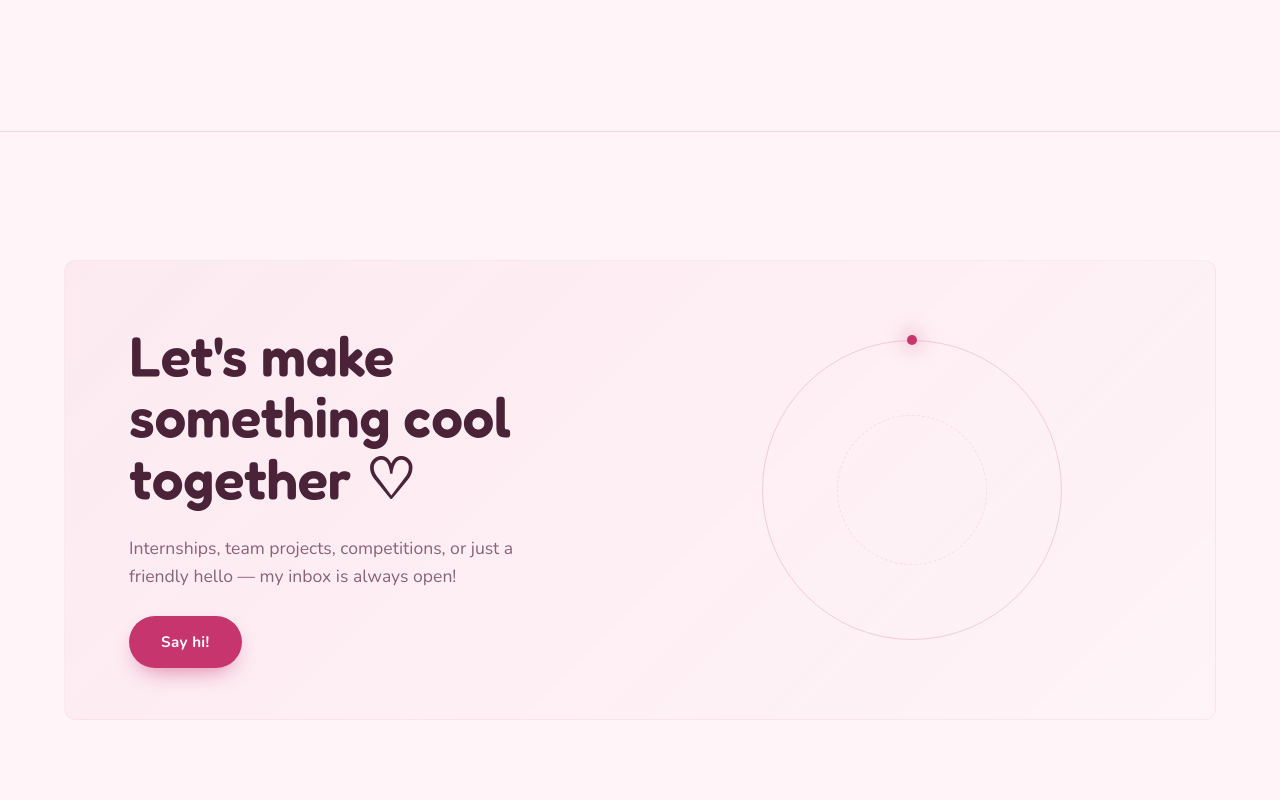
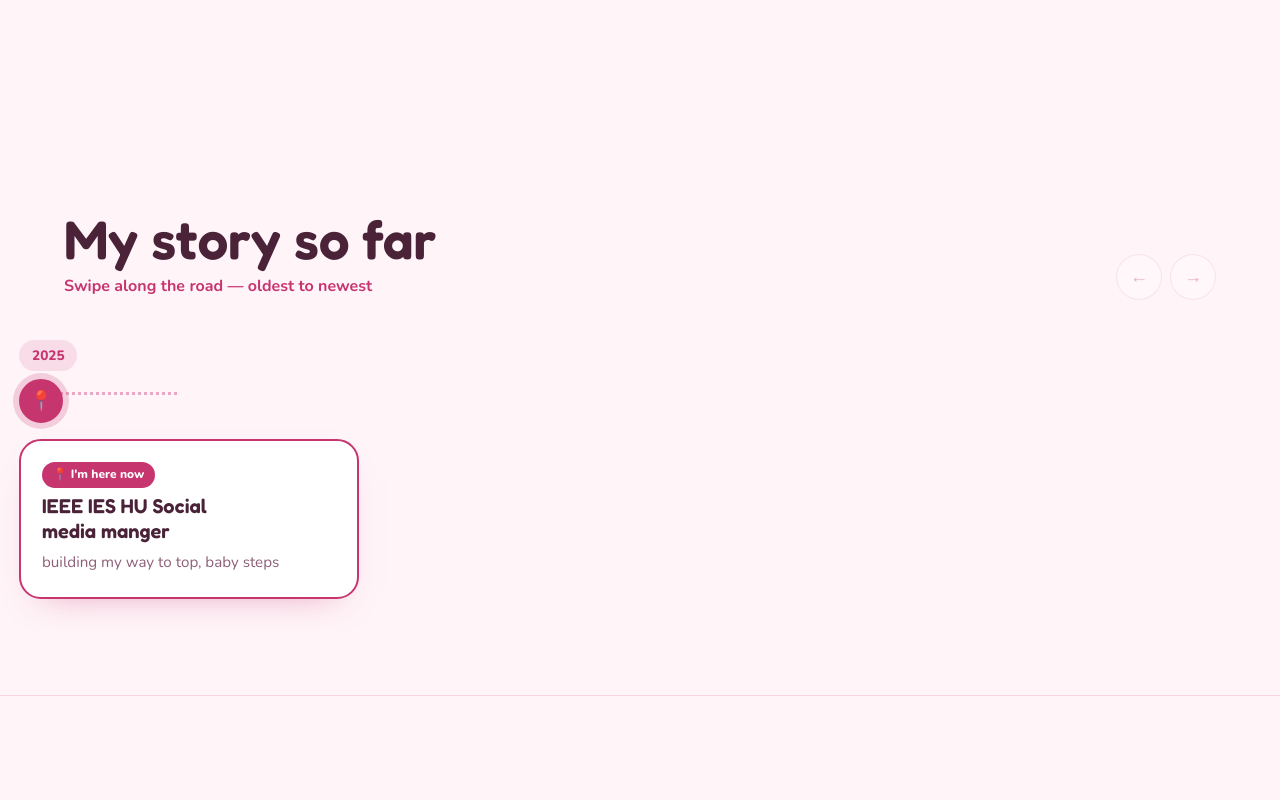
Before and after one commit to tsneem6/digital-museum, a React (Vite) app: page / in a window 1280 px wide. Shown: the part 1540-2340 px from the top of the page. Built offline with nearby package versions, Linux system fonts and the light colour scheme; no server answers; the database is empty; a web font is replaced by a local one.

Commit message:
chore: auto-update projects, settings, and timeline from live editor

```diff
--- a/src/data/projects.js
+++ b/src/data/projects.js
@@ -22,7 +22,15 @@ export const SITE_SETTINGS = {
   }
 };
 
-export const INITIAL_TIMELINE = [];
+export const INITIAL_TIMELINE = [
+  {
+    "id": "t1791999747117",
+    "year": "2025",
+    "title": "IEEE IES HU Social media manger",
+    "organization": "",
+    "description": "building my way to top, baby steps"
+  }
+];
 
 export const INITIAL_TESTIMONIALS = [];
 
```
